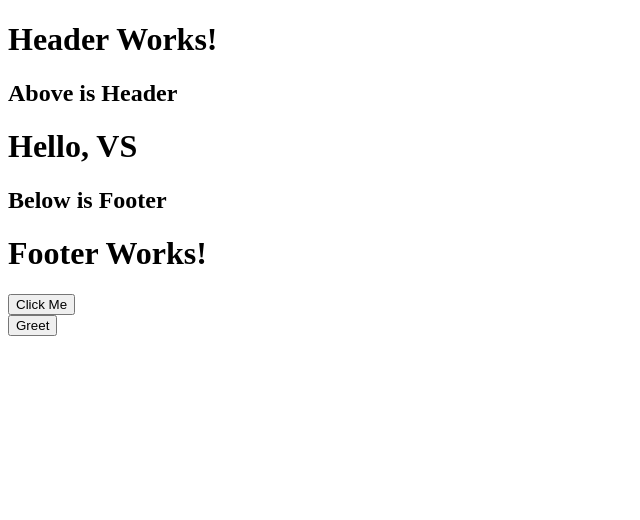
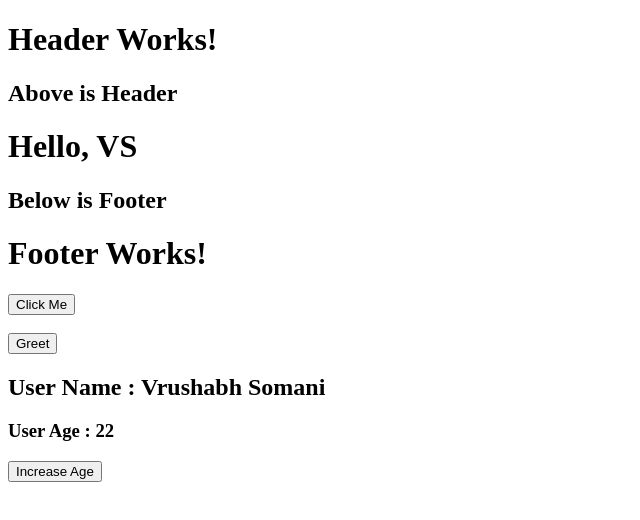
Before and after one commit to Vrushabh182002/Angular-Tutorials, an Angular app: page / in a window 1280 px wide. Shown: the top 520 px of the page, without its empty margins (0-640 px from the left). Built offline with nearby package versions, Linux system fonts and the light colour scheme.

Commit message:
Function calling, Value changing and Function calling another function method.

```diff
--- a/src/app/app.html
+++ b/src/app/app.html
@@ -10,4 +10,9 @@
 
 <button (click)="handleClick()">Click Me</button>
 <br>
+<br>
 <button (click)="greet()">Greet</button>
+<br>
+<h2>User Name : {{user.name}}</h2>
+<h3>User Age : {{user.age}}</h3>
+<button (click)="increaseAge()">Increase Age</button>
--- a/src/app/app.ts
+++ b/src/app/app.ts
@@ -12,15 +12,25 @@ export class App {
 
   NAME = "VS";
 
+  user = { name:"Vrushabh Somani", age:22};
+
+  // Normal Function.
   handleClick(){
     alert("Clicked!!!");
   }
 
+  // Function to change the object / property value.
+  increaseAge(){
+    this.user.age+=1;
+  }
+
+  // Function called and calling another function
   greet(){
     console.log("Good Morning, VS");
     this.greetAgain();
   }
 
+  // The function called by the previous function.
   greetAgain(){
     console.log("Good Morning, DS")
   }
```
